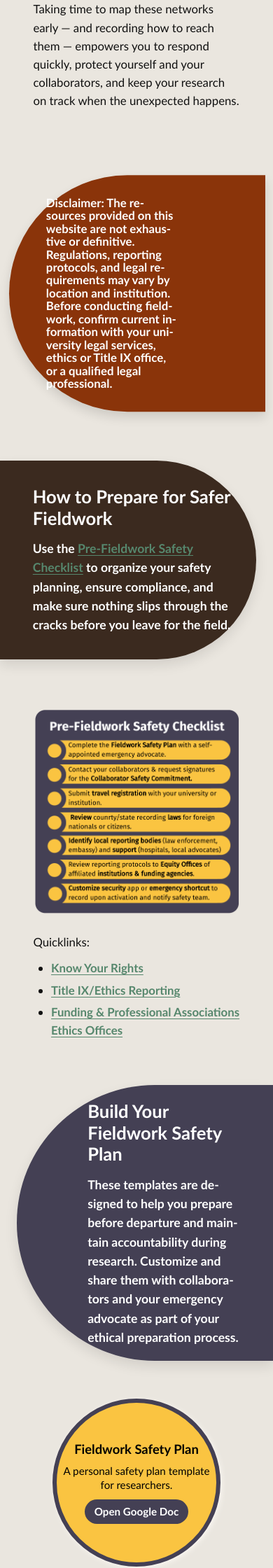
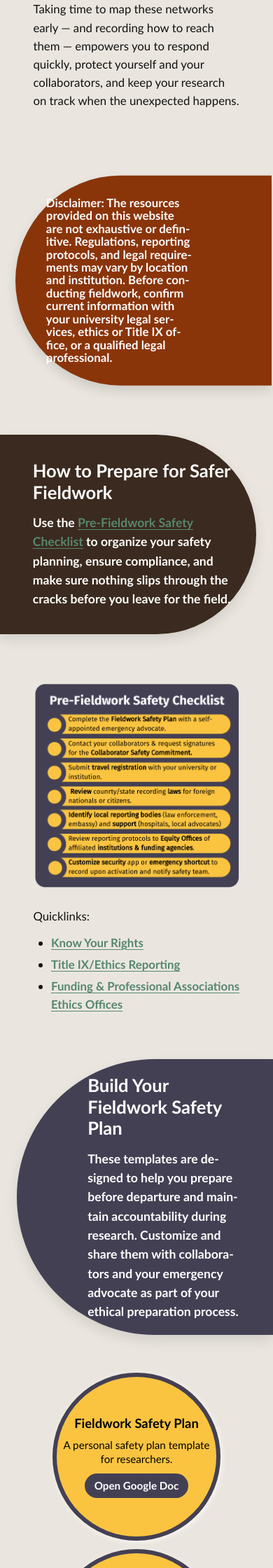
Before and after one commit to AnthroSafetyWarrior/GoldenTrowelProject, a Jekyll site: the page built from _pages/preparing.html, in a window 390 px wide. Shown: the part 1413-3653 px from the top of the page at 70% size. Built offline with Jekyll 4.4.1, drawn with Linux system fonts in a browser that asks for light colours.

Commit message:
updating name

```diff
--- a/_layouts/default.html
+++ b/_layouts/default.html
@@ -811,11 +811,11 @@ body { overflow-x: visible; }    /* allow abspos ::before to render */
 
   .pillhead.pill--clip-right.pill--disclaimer{
     /* compact pill */
-    --pill-pad-x:  clamp(16px, 4.5vw, 22px);
-    --pill-pad-y:  clamp(20px, 5.5vw, 28px);
+     --pill-pad-y: clamp(1.1em, 3.6vw, 1.4em);
+    --pill-pad-x: clamp(0.9em, 3.8vw, 1.2em);
 
     /* wrap sooner */
-    max-inline-size: clamp(24ch, 70vw, 30ch);
+    max-inline-size: clamp(30ch, 70vw, 38ch);
     text-wrap: pretty;
     overflow-wrap: anywhere;
     hyphens: auto;
```
